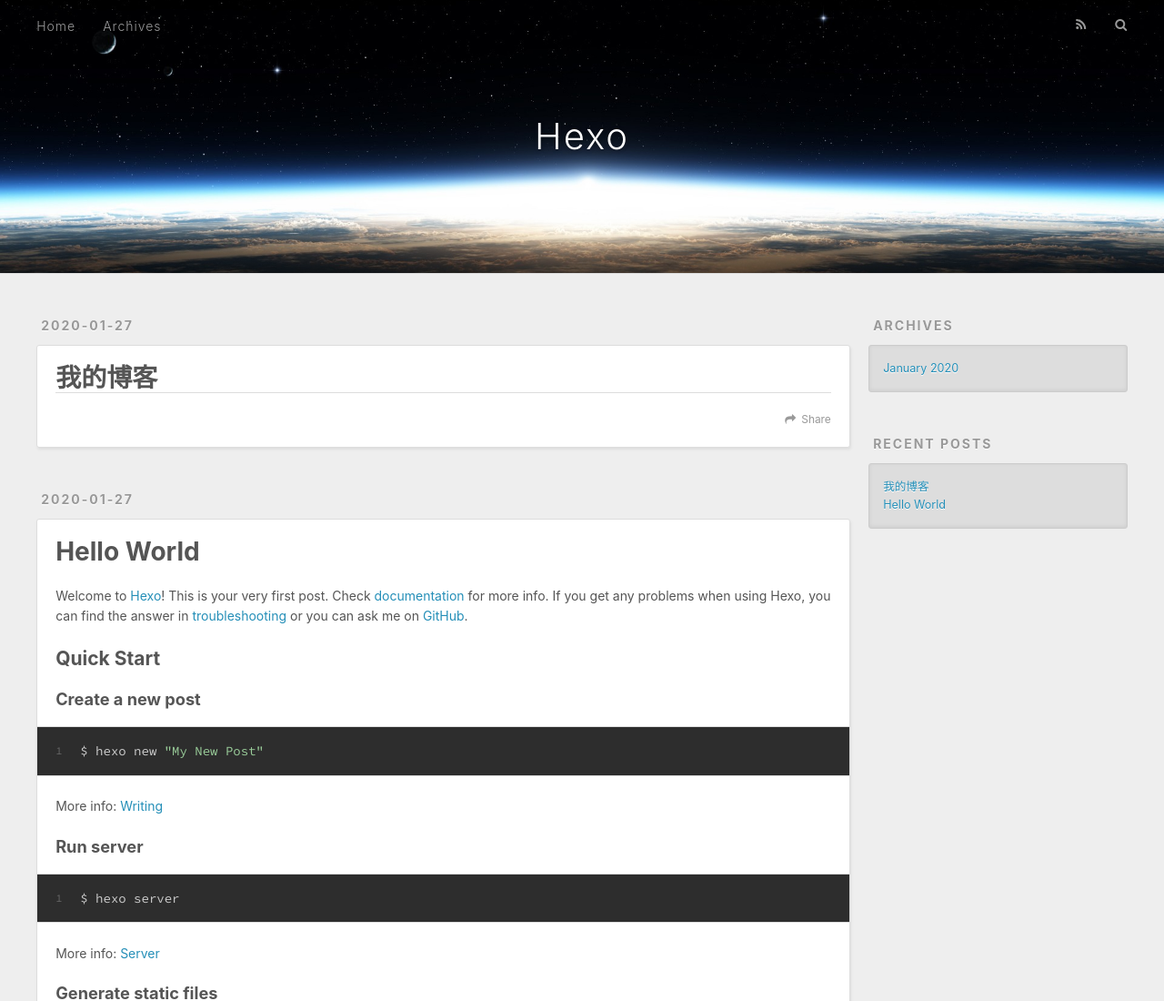
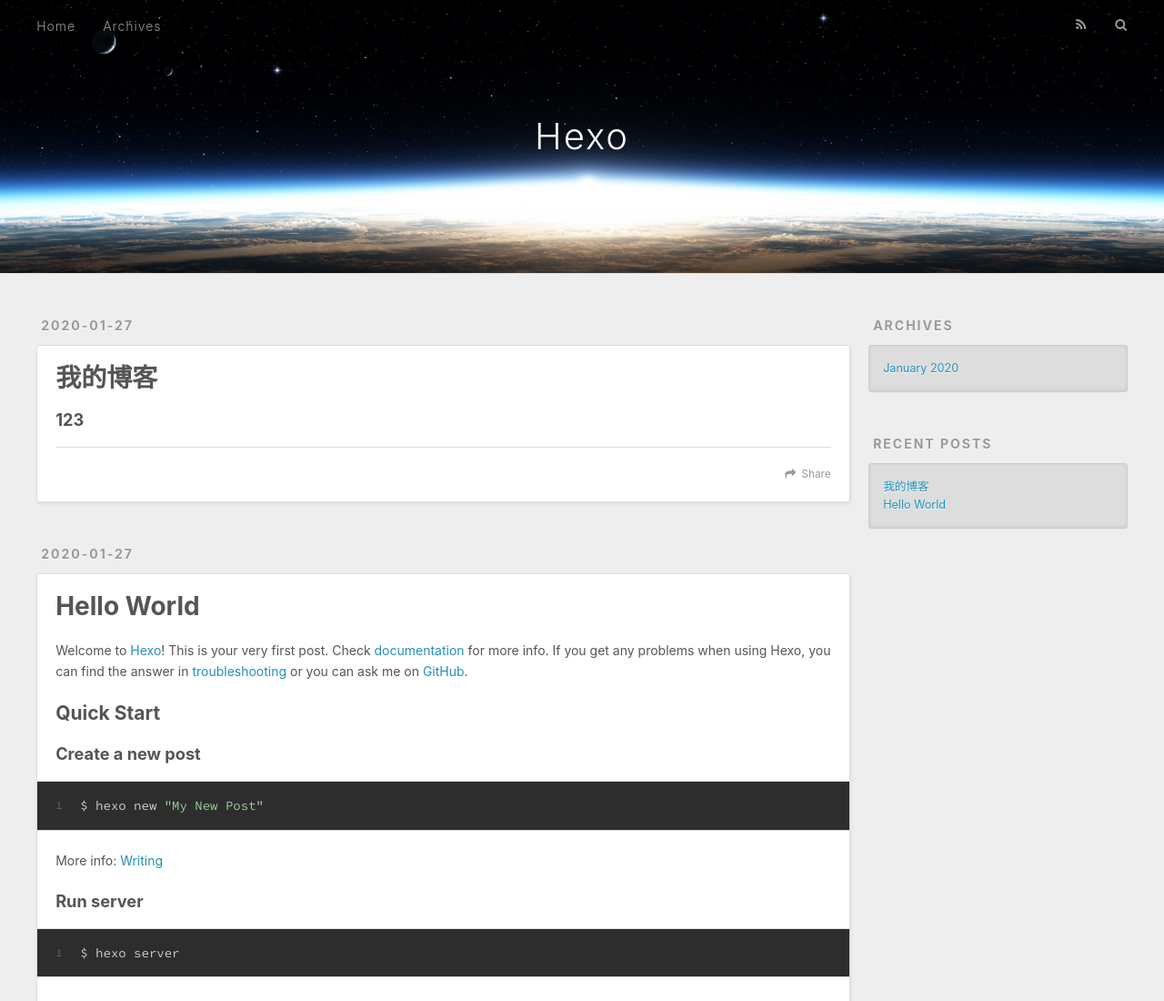
Before and after one commit to chenjianjay/chenjianjay.github.io, a plain HTML site: page index.html in a window 1280 px wide. Shown: the top 1100 px of the page at 91% size. Drawn offline with nearby package versions, Linux system fonts and the light colour scheme.

Commit message:
Site updated: 2020-01-27 01:21:58

```diff
--- a/index.html
+++ b/index.html
@@ -86,7 +86,7 @@
 
     <div class="article-entry" itemprop="articleBody">
 
-
+        <h3 id="123"><a href="#123" class="headerlink" title="123"></a>123</h3>
 
     </div>
     <footer class="article-footer">
```
Also changed, not shown: 2020/01/27/我的博客/index.html (+5 -3 lines), 1 other file.
